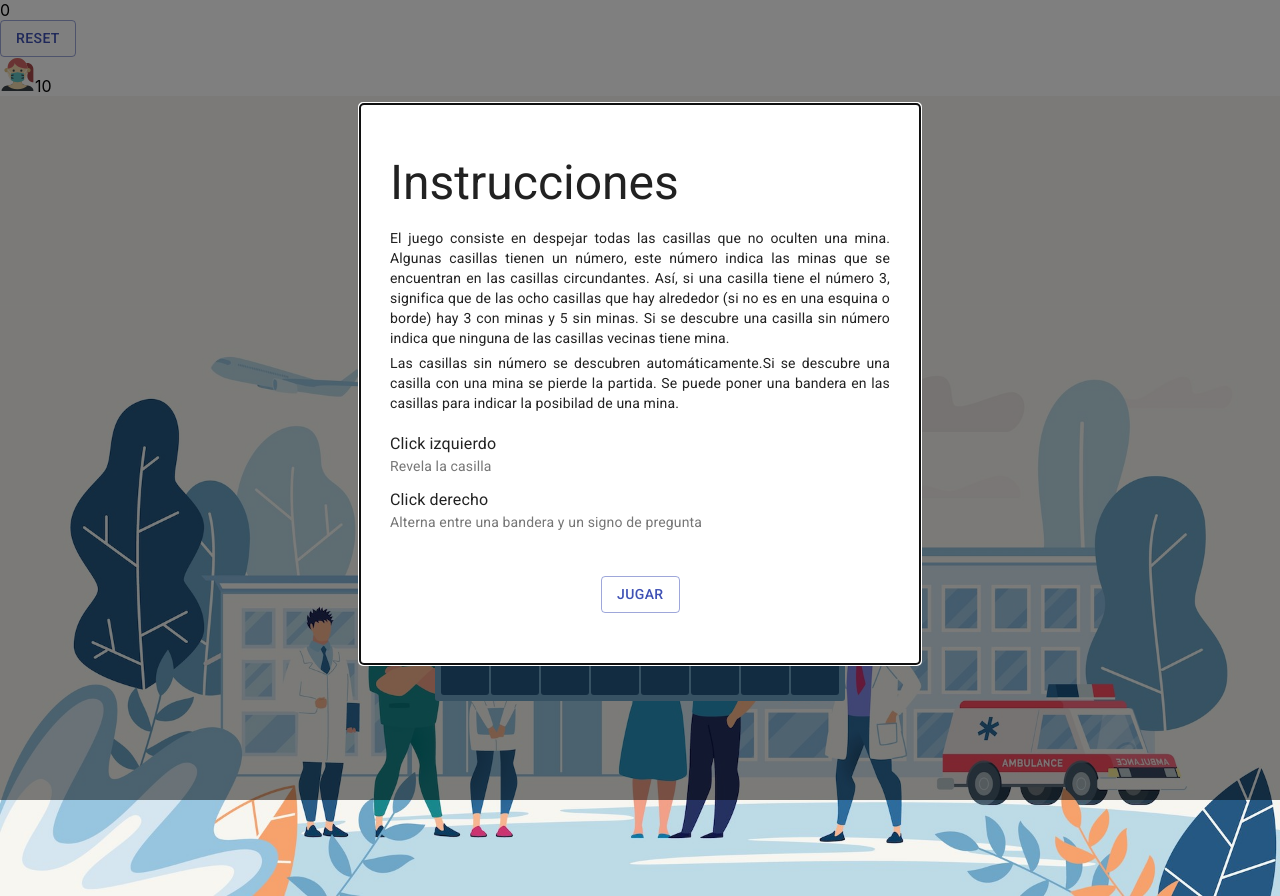
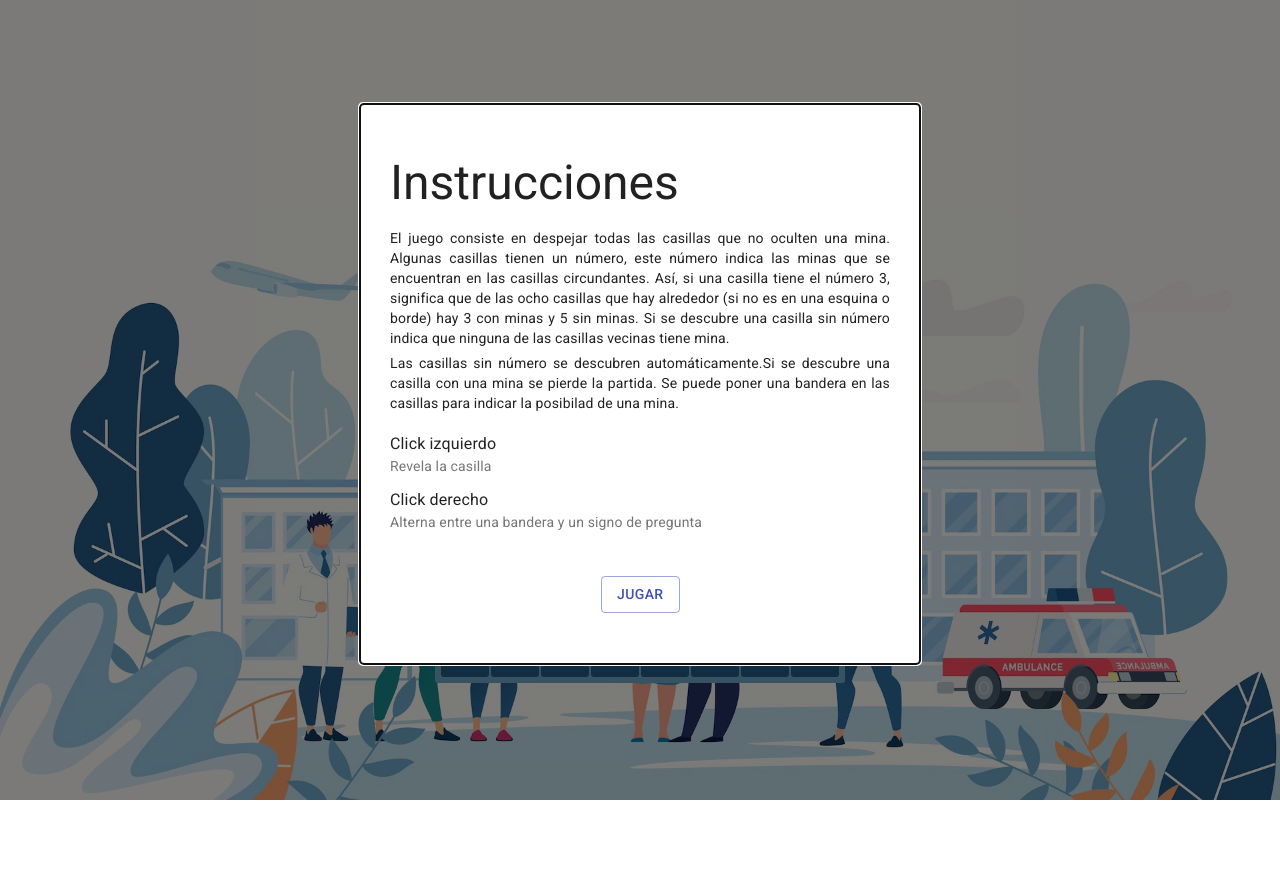
Before and after one commit to chiararv/minesweeper, a React (Create React App) app: page / in a window 1280 px wide. After the commit the page ends 800 px from the top, so only its background shows below. Built offline with nearby package versions, Linux system fonts and the light colour scheme.

Commit message:
added logo

```diff
--- a/src/App.js
+++ b/src/App.js
@@ -9,11 +9,32 @@ import {
 } from "./helpers/helper"
 import Timer from './Timer'
 import BoardInfo from './components/BoardInfo'
+import {ReactComponent as Logo} from './svg/covid-sweeper-logo.svg'
+import { makeStyles } from '@material-ui/core'
 
 
 
+const useStyles = makeStyles({
+  container: {
+    width: '100vw',
+    height: '100vh',
+    display: 'flex',
+    flexDirection: 'column',
+    justifyContent: 'center',
+    alignItems: 'center',
+    backgroundImage: 'url("hospital2.jpeg")',
+    backgroundSize: '100%',
+    backgroundPosition: 'bottom',
+    backgroundRepeat: 'no-repeat',
+    backgroundColor: '#f8f6f1',
+  },
+  logo: {
+      height: 60,
+    }
+})
 
 function App() {
+  const classes = useStyles()
 
   const [height, setHeight] = useState(8)
   const [width, setWidth] = useState(8)
@@ -69,7 +90,8 @@ function App() {
 
   }
   return (
-    <>
+    <div className={classes.container}>
+      <Logo className={classes.logo}/>
       <BoardInfo
         seconds={seconds}
         resetGame={resetGame}
@@ -96,7 +118,7 @@ function App() {
         setBoard={setBoard}
         savedBoard={savedBoard}
       />
-    </>
+    </div>
   );
 }
 
--- a/src/components/MineField.js
+++ b/src/components/MineField.js
@@ -5,18 +5,10 @@ import { makeStyles } from '@material-ui/core/styles';
 
 
 const useStyles = makeStyles({
-  container: {
-    width: '100vw',
-    height: '100vh',
-    display: 'flex',
+  tableConatiner : {
     flexDirection: 'column',
     justifyContent: 'center',
     alignItems: 'center',
-    backgroundImage: 'url("hospital2.jpeg")',
-    backgroundSize: '100%',
-    backgroundPosition: 'bottom',
-    backgroundRepeat: 'no-repeat',
-    backgroundColor: '#f8f6f1',
   },
   table: {
     display: 'block',
@@ -125,7 +117,7 @@ export const MineField = ({height, width, board, setBoard, saveGame, endGame, se
 
 
   return (
-    <div className={classes.container}>
+    <div className={classes.tableContainer}>
       <table className={classes.table}>
         <tbody>
           {board && board.map((item, row) => {
```
Also changed, not shown: src/components/BoardInfo.js (renamed from src/components/BoardInfo.jsx).
